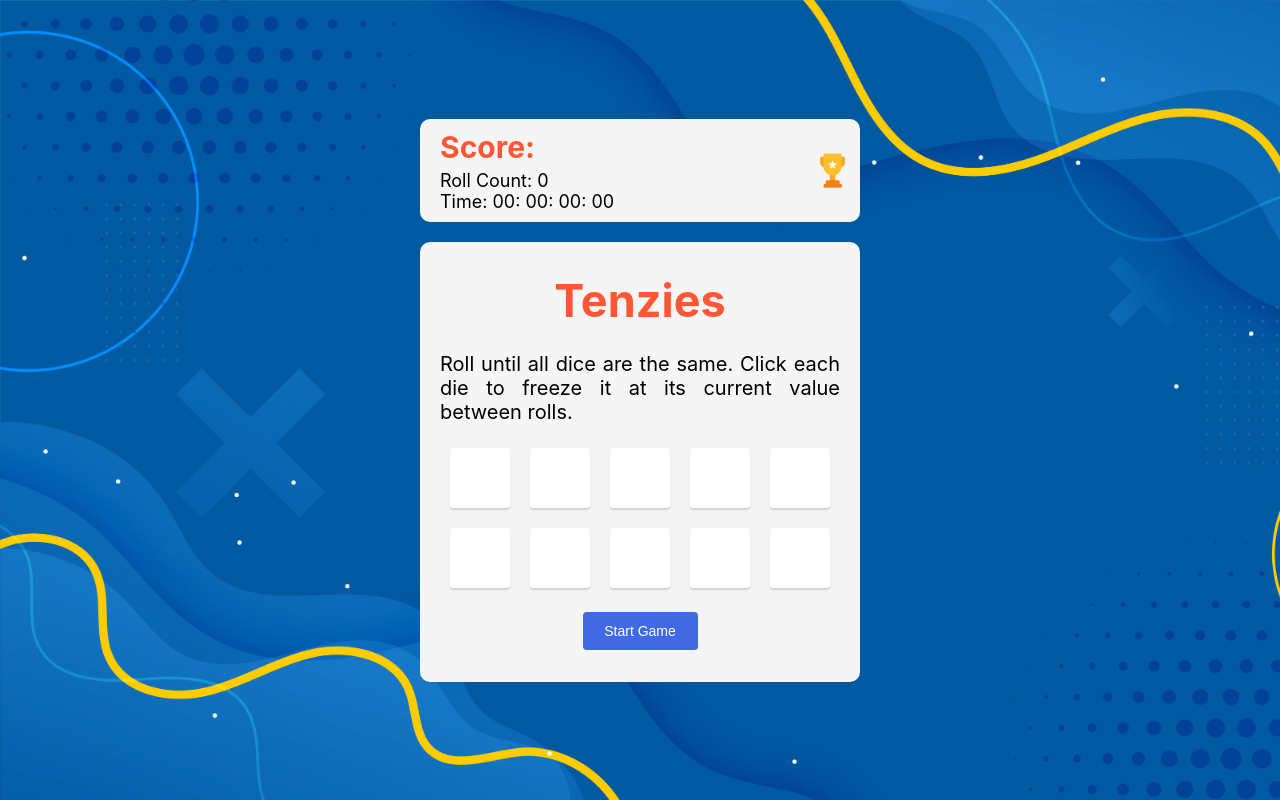
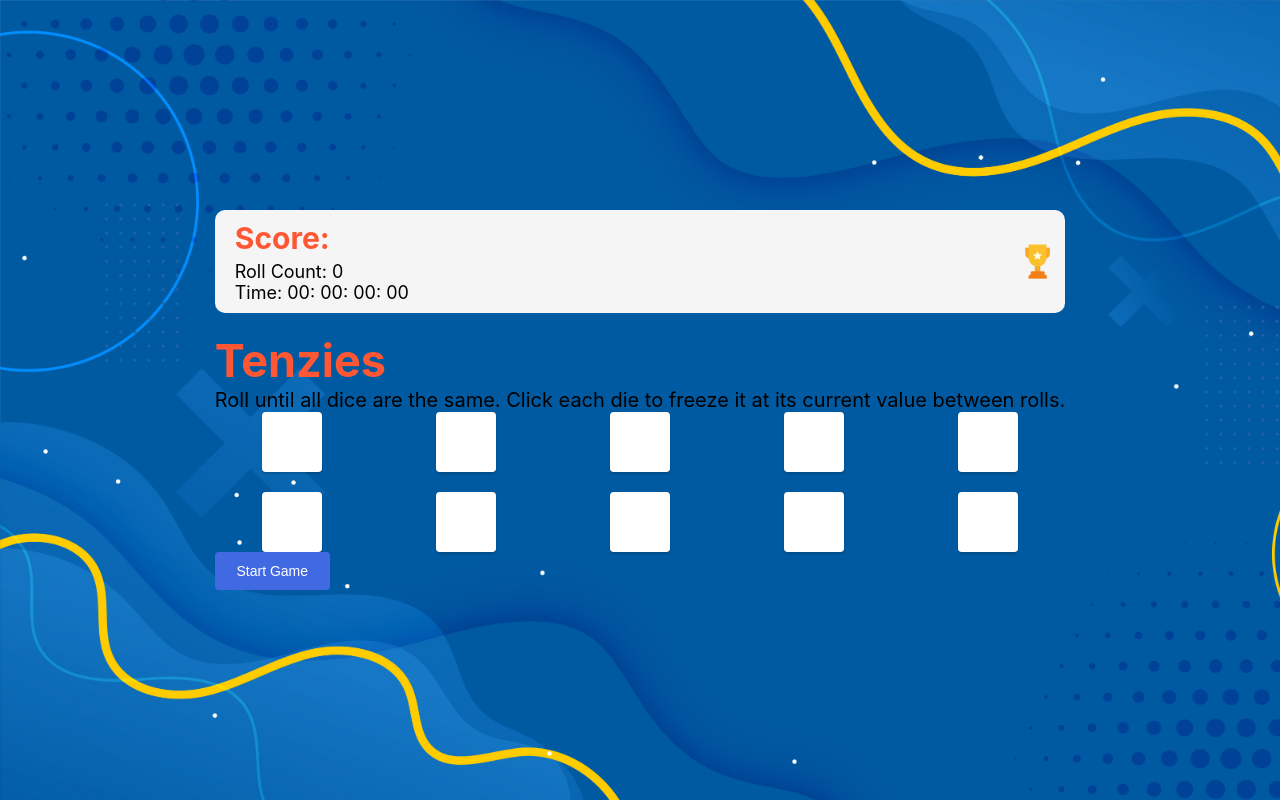
Before and after one commit to JP-DelaVega/tenzies, a React (Create React App) app: page / in a window 1280 px wide. Built offline with nearby package versions, Linux system fonts and the light colour scheme; the HTML template or start-up script is replaced by a standard one.

Commit message:
Update App.css

```diff
--- a/src/App.css
+++ b/src/App.css
@@ -29,8 +29,11 @@ body {
 .tracker div{
   padding: 5px;
 }
-
-main{
+.hide-main{
+  display: none;
+}
+.main{
+  display: block;
   width: 400px;
   height: 400px;
   background: #F5F5F5;
@@ -95,8 +98,6 @@ p{
 }
 
 .record{
-  position: absolute;
-  top:36.5%;
   width: 400px;
   height: 400px;
   background: #F5F5F5;
```
